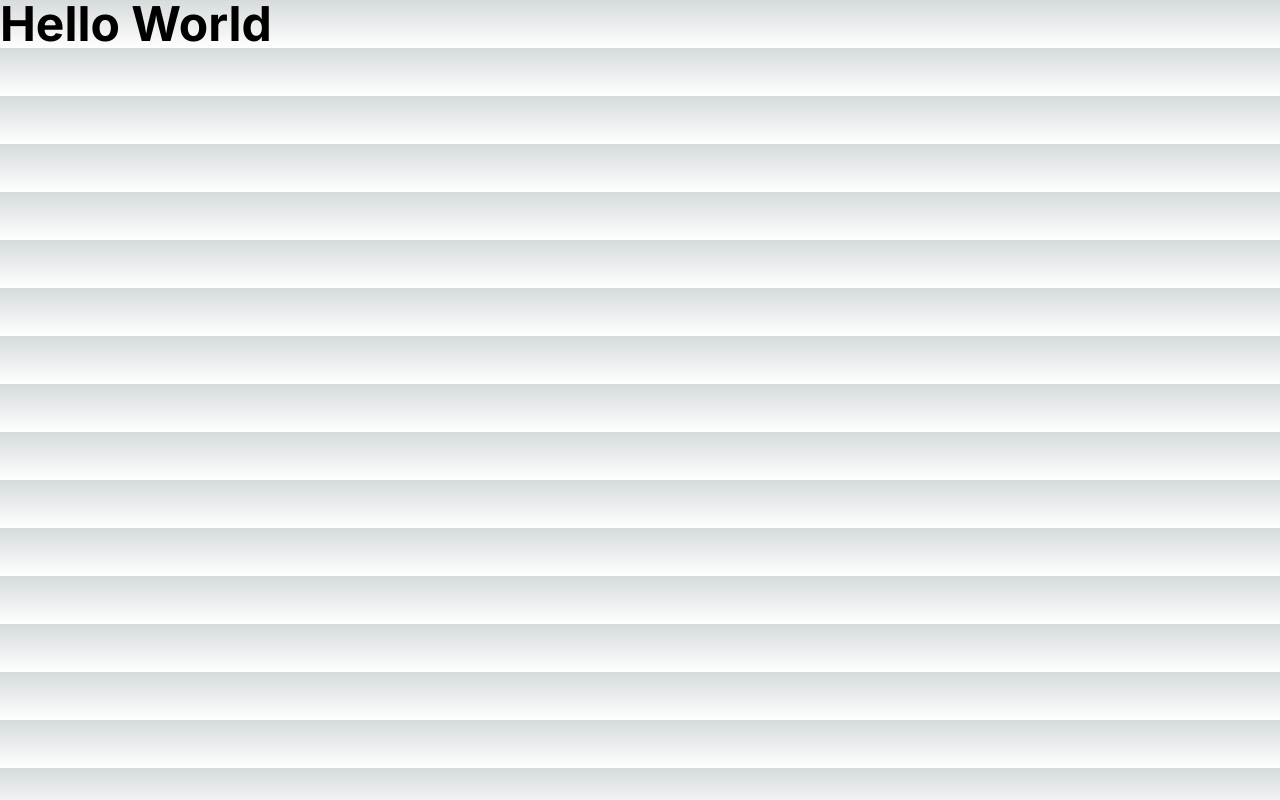
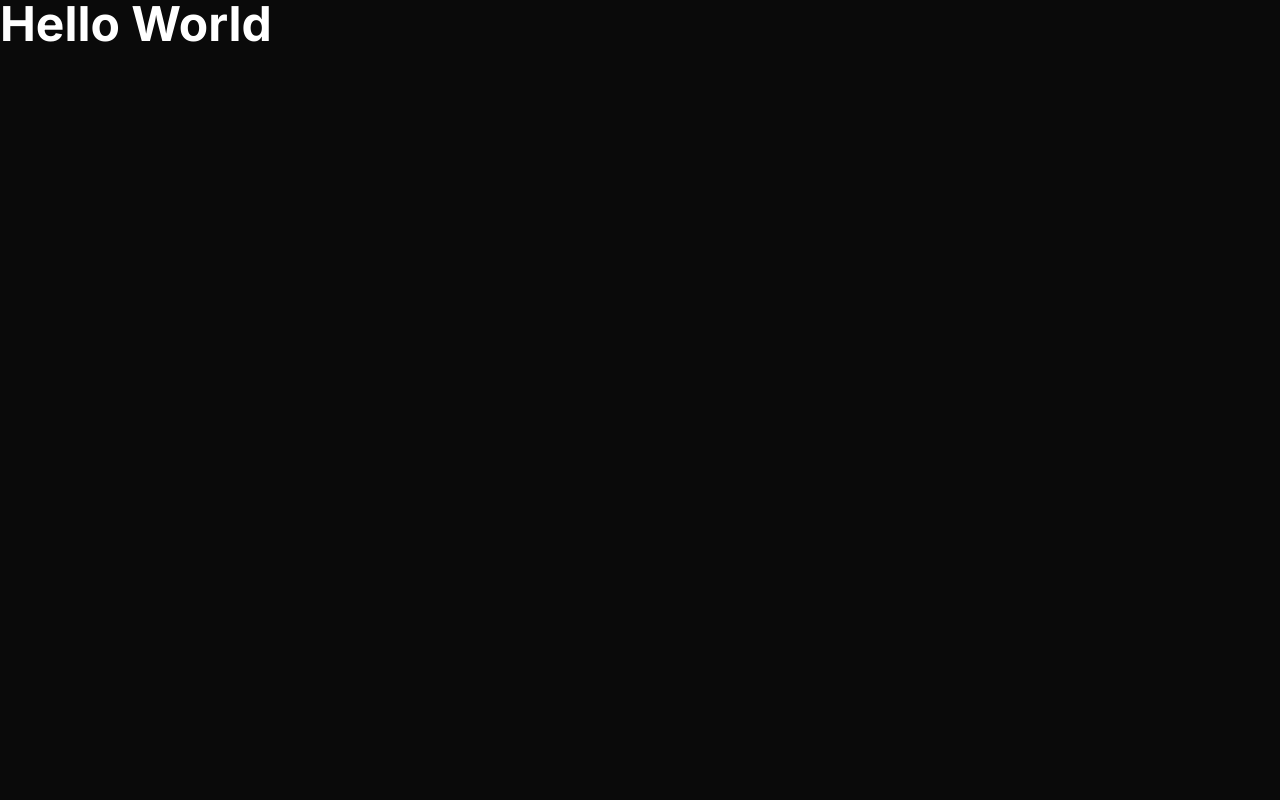
Before and after one commit to LucasDEVBA/e-commerce-project, a Next.js app: page / in a window 1280 px wide. Built offline with nearby package versions, Linux system fonts and the light colour scheme.

Commit message:
"chore: add shadcn/ui setup"

```diff
--- a/src/app/globals.css
+++ b/src/app/globals.css
@@ -2,26 +2,48 @@
 @tailwind components;
 @tailwind utilities;
 
-:root {
-  --foreground-rgb: 0, 0, 0;
-  --background-start-rgb: 214, 219, 220;
-  --background-end-rgb: 255, 255, 255;
-}
+@layer base {
+  :root {
+    --background: 0 0% 4%;
+    --foreground: 0 0% 100%;
 
-@media (prefers-color-scheme: dark) {
-  :root {
-    --foreground-rgb: 255, 255, 255;
-    --background-start-rgb: 0, 0, 0;
-    --background-end-rgb: 0, 0, 0;
+    --card: 0 0% 4%;
+    --card-foreground: 0 0% 100%;
+
+    --popover: 0 0% 4%;
+    --popover-foreground: 0 0% 100%;
+
+    --primary: 252 59% 48%;
+    --primary-foreground: 0 0% 100%;
+
+    --secondary: 0 0% 9%;
+    --secondary-foreground: 0 0% 100%;
+
+    --muted: 0 0% 9%;
+    --muted-foreground: 215 20.2% 65.1%;
+
+    --accent: 0 0% 9%;
+    --accent-foreground: 0 0% 100%;
+
+    --destructive: 0 62.8% 30.6%;
+    --destructive-foreground: 0 0% 100%;
+
+    --border: 0 0% 9%;
+    --input: 0 0% 9%;
+    --ring: 212.7 26.8% 83.9%;
+
+    --radius: 0.5rem;
   }
 }
 
-body {
-  color: rgb(var(--foreground-rgb));
-  background: linear-gradient(
-      to bottom,
-      transparent,
-      rgb(var(--background-end-rgb))
-    )
-    rgb(var(--background-start-rgb));
+@layer base {
+  * {
+    @apply border-border;
+  }
+  body {
+    @apply bg-background text-foreground h-full;
+  }
+  html {
+    @apply h-full;
+  }
 }
--- /dev/null
+++ b/src/lib/utils.ts
@@ -0,0 +1,6 @@
+import { type ClassValue, clsx } from "clsx"
+import { twMerge } from "tailwind-merge"
+
+export function cn(...inputs: ClassValue[]) {
+  return twMerge(clsx(inputs))
+}
--- a/tailwind.config.ts
+++ b/tailwind.config.ts
@@ -1,20 +1,76 @@
-import type { Config } from 'tailwindcss'
-
-const config: Config = {
+/** @type {import('tailwindcss').Config} */
+module.exports = {
+  darkMode: ["class"],
   content: [
-    './src/pages/**/*.{js,ts,jsx,tsx,mdx}',
-    './src/components/**/*.{js,ts,jsx,tsx,mdx}',
-    './src/app/**/*.{js,ts,jsx,tsx,mdx}',
-  ],
+    './pages/**/*.{ts,tsx}',
+    './components/**/*.{ts,tsx}',
+    './app/**/*.{ts,tsx}',
+    './src/**/*.{ts,tsx}',
+	],
   theme: {
+    container: {
+      center: true,
+      padding: "2rem",
+      screens: {
+        "2xl": "1400px",
+      },
+    },
     extend: {
-      backgroundImage: {
-        'gradient-radial': 'radial-gradient(var(--tw-gradient-stops))',
-        'gradient-conic':
-          'conic-gradient(from 180deg at 50% 50%, var(--tw-gradient-stops))',
+      colors: {
+        border: "hsl(var(--border))",
+        input: "hsl(var(--input))",
+        ring: "hsl(var(--ring))",
+        background: "hsl(var(--background))",
+        foreground: "hsl(var(--foreground))",
+        primary: {
+          DEFAULT: "hsl(var(--primary))",
+          foreground: "hsl(var(--primary-foreground))",
+        },
+        secondary: {
+          DEFAULT: "hsl(var(--secondary))",
+          foreground: "hsl(var(--secondary-foreground))",
+        },
+        destructive: {
+          DEFAULT: "hsl(var(--destructive))",
+          foreground: "hsl(var(--destructive-foreground))",
+        },
+        muted: {
+          DEFAULT: "hsl(var(--muted))",
+          foreground: "hsl(var(--muted-foreground))",
+        },
+        accent: {
+          DEFAULT: "hsl(var(--accent))",
+          foreground: "hsl(var(--accent-foreground))",
+        },
+        popover: {
+          DEFAULT: "hsl(var(--popover))",
+          foreground: "hsl(var(--popover-foreground))",
+        },
+        card: {
+          DEFAULT: "hsl(var(--card))",
+          foreground: "hsl(var(--card-foreground))",
+        },
+      },
+      borderRadius: {
+        lg: "var(--radius)",
+        md: "calc(var(--radius) - 2px)",
+        sm: "calc(var(--radius) - 4px)",
+      },
+      keyframes: {
+        "accordion-down": {
+          from: { height: 0 },
+          to: { height: "var(--radix-accordion-content-height)" },
+        },
+        "accordion-up": {
+          from: { height: "var(--radix-accordion-content-height)" },
+          to: { height: 0 },
+        },
+      },
+      animation: {
+        "accordion-down": "accordion-down 0.2s ease-out",
+        "accordion-up": "accordion-up 0.2s ease-out",
       },
     },
   },
-  plugins: [],
+  plugins: [require("tailwindcss-animate")],
 }
-export default config
```
Also changed, not shown: package.json (+6 -1 lines), components.json (added), 1 other file (tests, documents, lock files or other folders).
